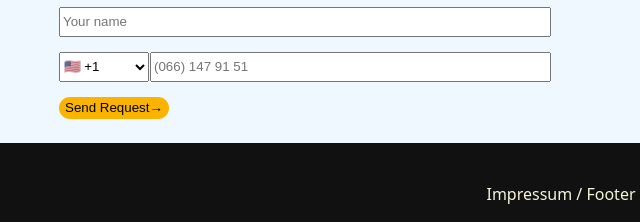
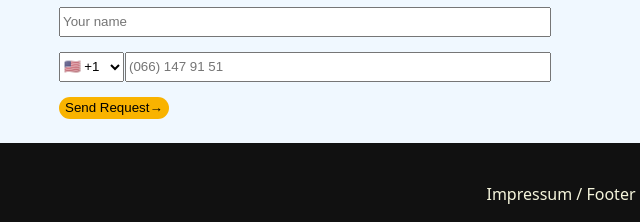
Before and after one commit to SteveNkDev17/Digital_Business-Card_IndiraD, a plain HTML site: page index.html in a window 1280 px wide. Shown: the part 2070-2292 px from the top of the page, 79-719 px from the left. Drawn offline with Linux system fonts and the light colour scheme.

Commit message:
Aktualisiert...

```diff
--- a/css/main.css
+++ b/css/main.css
@@ -216,7 +216,7 @@ body
 
 #select-country {
   height: 30px;
-  flex: 0 0 90px;
+  flex: 0 0 40px;
   box-sizing: border-box;
 }
 
```
